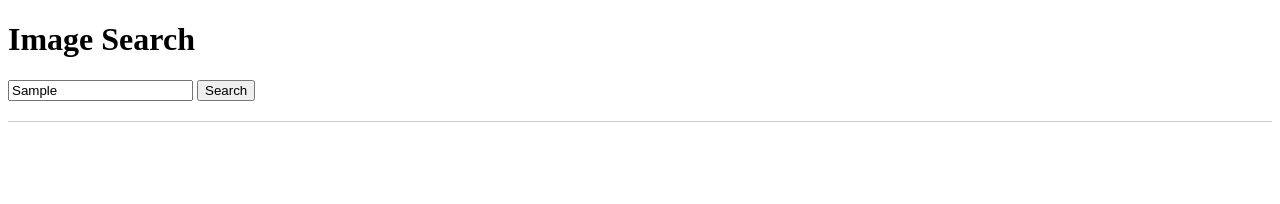
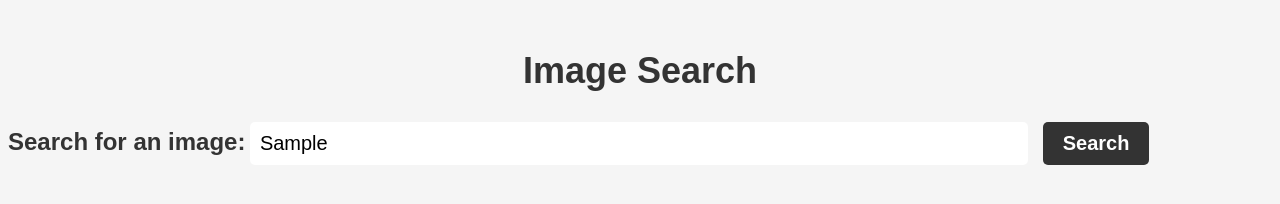
Before and after one commit to twopeko/twopeko.github.io, a plain HTML site: page index.html in a window 1280 px wide. Both pictures are taken after typing "Sample" into the empty fields and a click on the button "Search". Drawn offline with Linux system fonts and the light colour scheme; no server answers.

Commit message:
Update index.html

```diff
--- a/index.html
+++ b/index.html
@@ -3,26 +3,63 @@
 <head>
   <title>Image Search</title>
   <style>
+    body {
+      font-family: Arial, sans-serif;
+      background-color: #f5f5f5;
+    }
+    h1 {
+      font-size: 36px;
+      text-align: center;
+      color: #333;
+      margin-top: 50px;
+      margin-bottom: 30px;
+    }
+    label {
+      font-size: 24px;
+      font-weight: bold;
+      color: #333;
+    }
+    input[type="text"] {
+      font-size: 20px;
+      padding: 10px;
+      border-radius: 5px;
+      border: none;
+      width: 60%;
+      margin-right: 10px;
+    }
+    button {
+      font-size: 20px;
+      font-weight: bold;
+      padding: 10px 20px;
+      border-radius: 5px;
+      border: none;
+      background-color: #333;
+      color: #fff;
+    }
+    button:hover {
+      cursor: pointer;
+      background-color: #444;
+    }
     #image-container {
-      margin-top: 20px;
-      border-top: 1px solid #ccc;
-      padding-top: 20px;
+      margin-top: 30px;
+      text-align: center;
+    }
+    #image-container img {
+      max-width: 400px;
+      max-height: 400px;
+      width: auto;
+      height: auto;
     }
   </style>
 </head>
 <body>
   <h1>Image Search</h1>
-  <input type="text" id="search-query" onkeyup="searchOnEnter(event)">
+  <label for="search-query">Search for an image:</label>
+  <input type="text" id="search-query" onkeydown="if(event.keyCode==13) searchImages()">
   <button onclick="searchImages()">Search</button>
   <div id="image-container"></div>
 
   <script>
-    function searchOnEnter(event) {
-      if (event.keyCode === 13) {
-        searchImages();
-      }
-    }
-
     function searchImages() {
       const query = document.getElementById('search-query').value;
       const apiKey = 'AIzaSyDYZKa0WVjGQLK0OYjE6vxtqrgufHyHmCg';
@@ -34,7 +71,7 @@
         .then(data => {
           const image = data.items[0].link;
           const imageContainer = document.getElementById('image-container');
-          imageContainer.innerHTML = `<img src="${image}" style="max-width: 100%; max-height: 500px;">`;
+          imageContainer.innerHTML = `<img src="${image}" alt="${query}">`;
         })
         .catch(error => console.error(error));
     }
```
